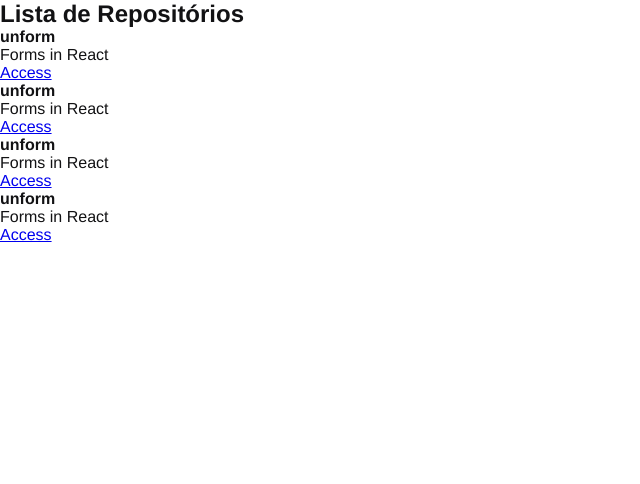
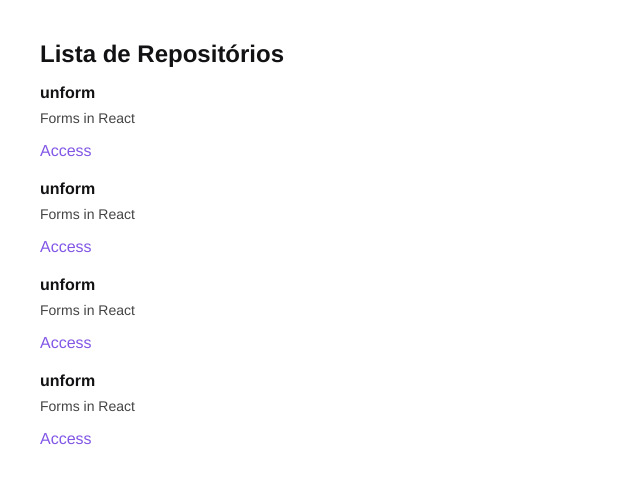
Before and after one commit to Torr7s/github-explorer, a React app: page / in a window 1280 px wide. Shown: the top 484 px of the page, without its empty margins (0-640 px from the left). Built offline with nearby package versions, Linux system fonts and the light colour scheme.

Commit message:
Stylish repository listings

```diff
--- a/src/components/RepositoryList.jsx
+++ b/src/components/RepositoryList.jsx
@@ -1,3 +1,5 @@
+import '../styles/repositories.scss';
+
 import { RepositoryItem } from './RepositoryItem';
 
 const repository = {
--- /dev/null
+++ b/src/styles/repositories.scss
@@ -0,0 +1,31 @@
+section.repository-list {
+  margin: 40px;
+
+  h1 {
+    margin-bottom: 16px;
+  }
+
+  ul {
+    list-style: none;
+
+    li {
+      /* The next li will have a margin-top of 20px */
+      & + li {
+        margin-top: 20px;
+      }
+
+      p {
+        font-size: 14px;
+        color: #444;
+        margin-top: 8px;
+      }
+
+      a {
+        display: inline-block;
+        margin-top: 16px;
+        text-decoration: none;
+        color: #8257e6
+      }
+    }
+  }
+}
```
